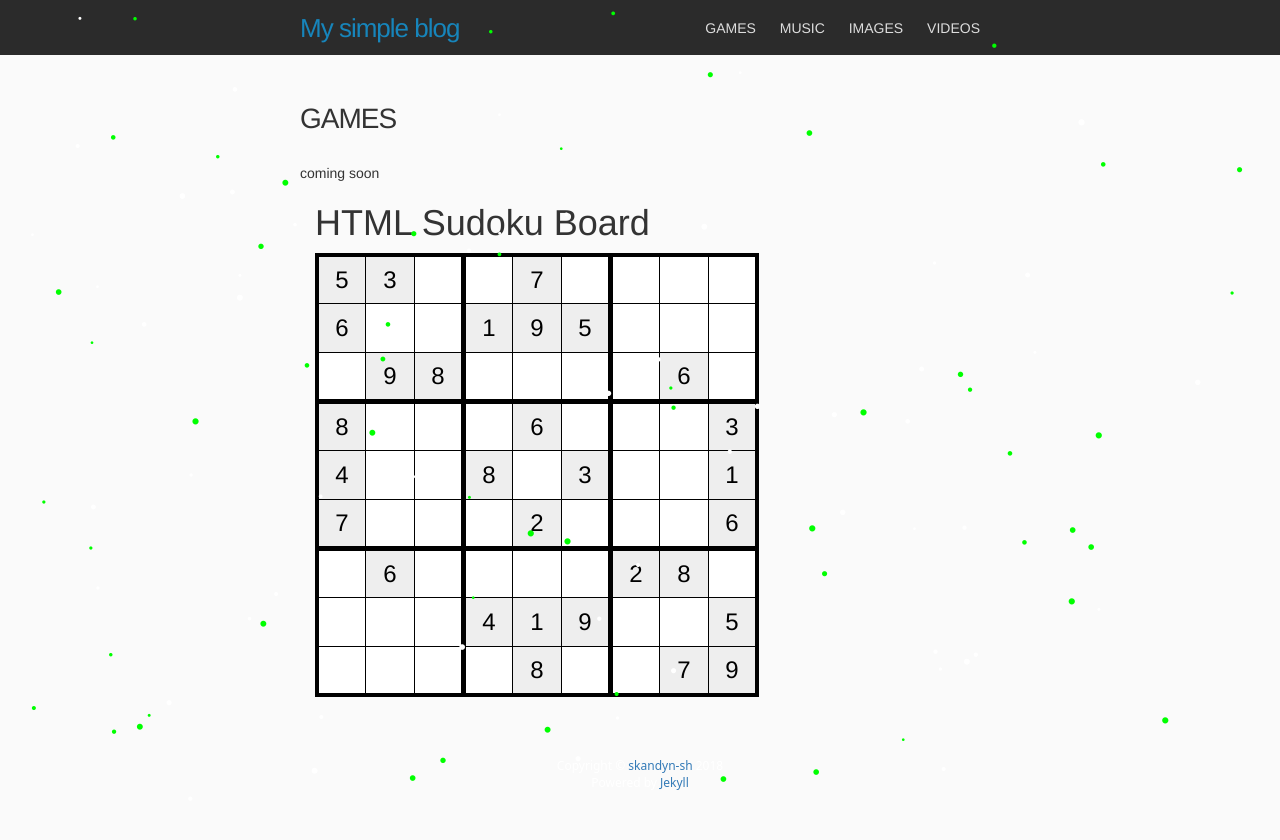
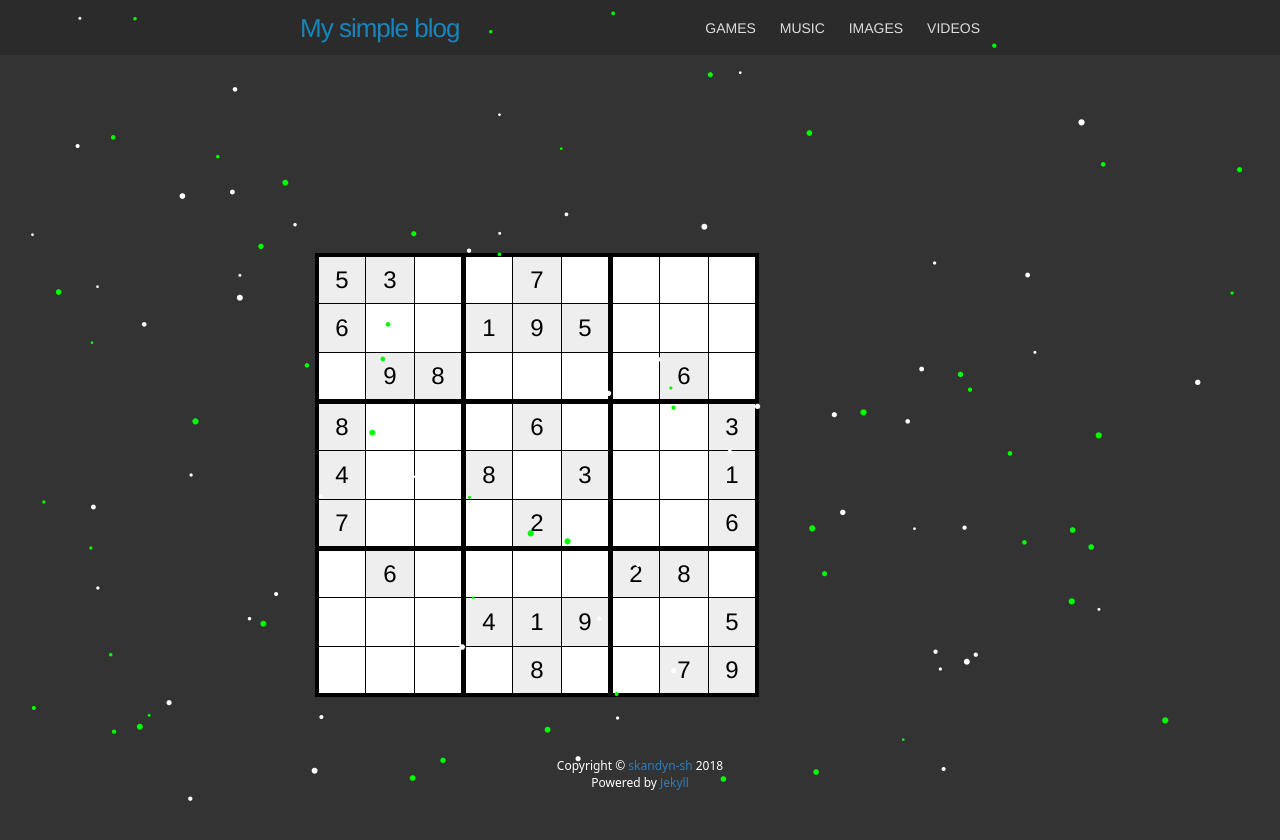
Before and after one commit to skandyn-sh/skandyn-sh.github.io, a Jekyll site: the page built from games.html, in a window 1280 px wide. Shown: the top 840 px of the page. Built offline with Jekyll 4.4.1, drawn with Linux system fonts in a browser that asks for light colours; nearby versions of some CDN libraries; library files that are not in the unit come from our copies; comment, search, counter and statistics services are not loaded.

Commit message:
Update games.html

```diff
--- a/games.html
+++ b/games.html
@@ -20,7 +20,7 @@ coming soon
     <style type="text/css">
 
       html, body {
-        background-color: #FAFAFA
+        background-color: #333333
       }
       table {
         border: 2px solid #000000;
```
